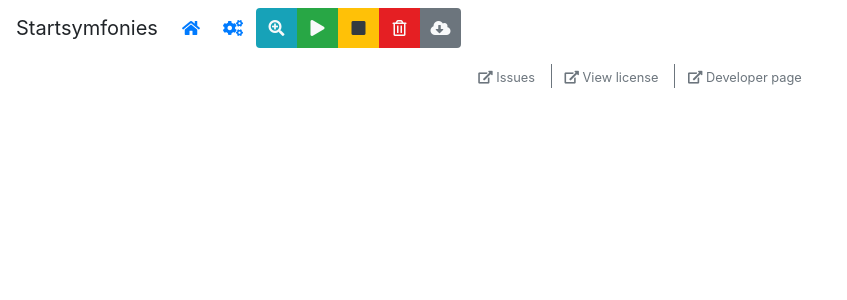
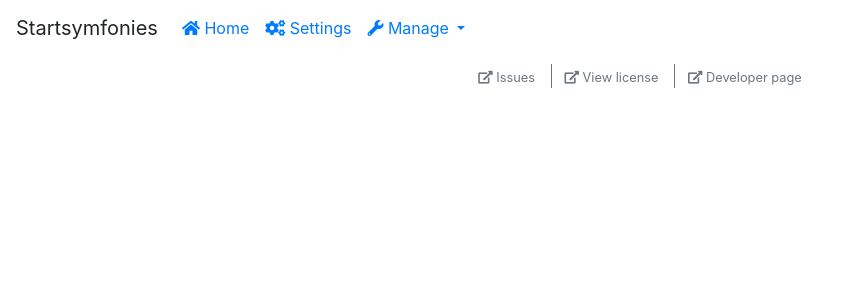
Before and after one commit to dsabre/startsymfonies, a Symfony app: template src/AppBundle/Resources/views/base.html.twig in a window 1280 px wide. Shown: the top 300 px of the page, without its empty margins (0-847 px from the left). Run offline with Twig, Linux system fonts and the light colour scheme; the template is opened without the code that fills it, so the values that code supplies are empty; some libraries are stand-ins or nearby versions.

Commit message:
Graphic improvements

```diff
--- a/src/AppBundle/Resources/views/templates/navbar.html.twig
+++ b/src/AppBundle/Resources/views/templates/navbar.html.twig
@@ -19,92 +19,79 @@
 			{#<li class="nav-item" data-toggle="tooltip" data-placement="bottom" title="Home">#}
 			<li class="nav-item">
 				<a class="nav-link" href="{{ path('app_default_index') }}">
-					<i class="fas fa-home" style="width: 25px;"></i>
-					<span class="d-none d-xll-inline">
+					<i class="fas fa-home"></i>
+					{#<span class="d-none d-xll-inline">#}
+						{#Home#}
+					{#</span>#}
 					Home
-					</span>
 				</a>
 			</li>
 			<li class="nav-item">
 				<a class="nav-link" href="{{ path('app_default_settings') }}">
-					<i class="fas fa-cogs" style="width: 25px;"></i>
-					<span class="d-none d-xll-inline">
+					<i class="fas fa-cogs"></i>
+					{#<span class="d-none d-xll-inline">#}
+						{#Settings#}
+					{#</span>#}
 					Settings
-					</span>
-				</a>
-			</li>
-			<li class="nav-item">
-				<a class="nav-link swalContinue bg-info text-light rounded-left text-center" href="{{ path('scan') }}">
-					<i class="fas fa-search-plus" style="width: 25px;"></i>
-					<span class="d-none d-xll-inline">
-						Launch scan
-					</span>
-				</a>
-			</li>
-			<li class="nav-item">
-				<a class="nav-link swalContinue bg-success text-light text-center" href="{{ path('start_all') }}">
-					<i class="fas fa-play" style="width: 25px;"></i>
-					<span class="d-none d-xll-inline">
-						Start actives
-					</span>
-				</a>
-			</li>
-			<li class="nav-item">
-				<a class="nav-link swalContinue bg-warning text-dark text-center" href="{{ path('stop_all') }}">
-					<i class="fas fa-stop" style="width: 25px;"></i>
-					<span class="d-none d-xll-inline">
-						Stop all
-					</span>
-				</a>
-			</li>
-			<li class="nav-item">
-				<a class="nav-link swalContinue bg-danger text-light text-center" href="{{ path('delete_all') }}">
-					<i class="far fa-trash-alt" style="width: 25px;"></i>
-					<span class="d-none d-xll-inline">
-						Delete all
-					</span>
 				</a>
 			</li>
 
+			<li class="nav-item dropdown">
+				<a class="nav-link dropdown-toggle" href="#" id="navbarDropdown" role="button" data-toggle="dropdown" aria-haspopup="true" aria-expanded="false">
+					<i class="fas fa-wrench"></i>
+					{#<span class="d-none d-xll-inline">#}
+						{#Manage#}
+					{#</span>#}
+					Manage
+				</a>
+				<div class="dropdown-menu bg-{{ theme.body == 'dark' ? 'dark' : 'light' }}" aria-labelledby="navbarDropdown">
+					<a class="swalContinue dropdown-item text-{{ theme.body == 'dark' ? 'light' : 'dark' }}" href="{{ path('scan') }}">
+						<i class="fas fa-search-plus text-info mr-2"></i>
+						Launch scan
+					</a>
+					<a class="swalContinue dropdown-item text-{{ theme.body == 'dark' ? 'light' : 'dark' }}" href="{{ path('start_all') }}">
+						<i class="fas fa-play text-success mr-2"></i>
+						Start all symfonies with ip and port
+					</a>
+					<a class="swalContinue dropdown-item text-{{ theme.body == 'dark' ? 'light' : 'dark' }}" href="{{ path('stop_all') }}">
+						<i class="fas fa-stop text-warning mr-2"></i>
+						Stop all
+					</a>
+					<a class="swalContinue dropdown-item text-{{ theme.body == 'dark' ? 'light' : 'dark' }}" href="{{ path('delete_all') }}">
+						<i class="far fa-trash-alt text-danger mr-2"></i>
+						Delete all
+					</a>
+
 					{% if symfony_executable is not empty %}
-				<li class="nav-item">
-					<a class="nav-link bg-primary text-light text-center" href="#" data-toggle="modal" data-target="#newSymfonyModal">
-						<i class="fas fa-plus" style="width: 25px;"></i>
-						<span class="d-none d-xll-inline">
+						<a class="dropdown-item text-{{ theme.body == 'dark' ? 'light' : 'dark' }}" href="#" data-toggle="modal" data-target="#newSymfonyModal">
+							<i class="fas fa-plus text-primary mr-2"></i>
 							New Symfony
-						</span>
 						</a>
-				</li>
 					{% endif %}
 
 					{% if updateAvailable and util_service.gitExecutable is not null %}
-				<li class="nav-item">
-					<a class="nav-link bg-warning badgeUpdate text-danger rounded-right text-center" href="{{ path('update_startsymfonies2') }}">
-						<i class="fas fa-cloud-download-alt" style="width: 25px;"></i>
-						<b class="d-none d-xll-inline">
+						<a class="dropdown-item text-{{ theme.body == 'dark' ? 'light' : 'dark' }}" href="{{ path('update_startsymfonies2') }}">
+							<i class="fas fa-cloud-download-alt text-secondary mr-2"></i>
 							Update now
-						</b>
 						</a>
+					{% else %}
+						<a class="dropdown-item text-{{ theme.body == 'dark' ? 'light' : 'dark' }}" href="{{ path('recheck_version') }}">
+							<i class="fas fa-cloud-download-alt text-secondary mr-2"></i>
+							Check updates
+						</a>
+					{% endif %}
+				</div>
 			</li>
-			{% else %}
-				<li class="nav-item">
-					<a class="nav-link bg-secondary text-light rounded-right text-center" href="{{ path('recheck_version') }}">
-						<i class="fas fa-cloud-download-alt" style="width: 25px;"></i>
-						<span class="d-none d-xll-inline">
-							Check updates
-						</span>
-					</a>
-				</li>
-			{% endif %}
 
 			{% set usefulLink = util_service.usefulLinks %}
 			{% if usefulLink is not empty %}
 				<li class="nav-item dropdown">
-					<a class="nav-link dropdown-toggle text-center" href="#" id="navbarDropdown" role="button" data-toggle="dropdown" aria-haspopup="true" aria-expanded="false">
-						<i class="fas fa-link" style="width: 25px;"></i>
-						<span class="d-none d-xll-inline">
+					<a class="nav-link dropdown-toggle" href="#" id="navbarDropdown" role="button" data-toggle="dropdown" aria-haspopup="true" aria-expanded="false">
+						<i class="fas fa-link"></i>
+						{#<span class="d-none d-xll-inline">#}
+							{#Useful links#}
+						{#</span>#}
 						Useful links
-						</span>
 					</a>
 					<div class="dropdown-menu bg-{{ theme.body == 'dark' ? 'dark' : 'light' }}" aria-labelledby="navbarDropdown">
 						{% for link in usefulLink %}
```
Also changed, not shown: 1 other file. Lines whose indentation alone changed are shown as unchanged.
